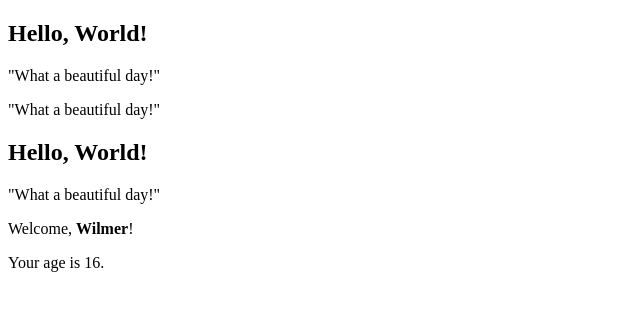
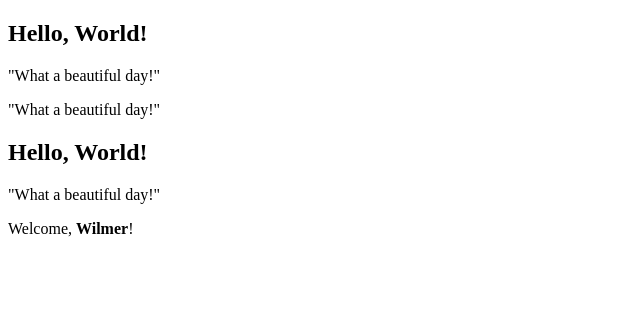
Before and after one commit to SalazarWilmer/EjerciciosDevelhope, a React (Vite) app in the folder REACT-WILMER/proyecto-vite/vite-project/: page / in a window 1280 px wide. Shown: the top 310 px of the page, without its empty margins (0-640 px from the left). Built offline with nearby package versions, Linux system fonts and the light colour scheme.

Commit message:
Ejercicio Conditional Rendering 22

```diff
--- a/REACT-WILMER/proyecto-vite/vite-project/src/App.jsx
+++ b/REACT-WILMER/proyecto-vite/vite-project/src/App.jsx
@@ -8,7 +8,7 @@ function App() {
       <Hello />
       <Message />
       <Hello />
-      <Welcome name={<strong>Wilmer</strong>} age={16} />
+      <Welcome name={<strong>Wilmer</strong>} />
     </div>
   );
 }
--- a/REACT-WILMER/proyecto-vite/vite-project/src/Ejercicios/Welcome.jsx
+++ b/REACT-WILMER/proyecto-vite/vite-project/src/Ejercicios/Welcome.jsx
@@ -1,11 +1,14 @@
 import Age from "./Age";
 
 const Welcome = (props) => {
+  const isAgeValid = props.age > 18 && props.age < 65;
+  console.log(isAgeValid);
+
   return (
     <div>
       <p>Welcome, {props.name || <strong>invitado</strong>}!</p>
 
-      {props.age !== undefined && props.age !== null && <Age age={props.age} />}
+      {isAgeValid && <Age age={props.age} />}
     </div>
   );
 };
```
